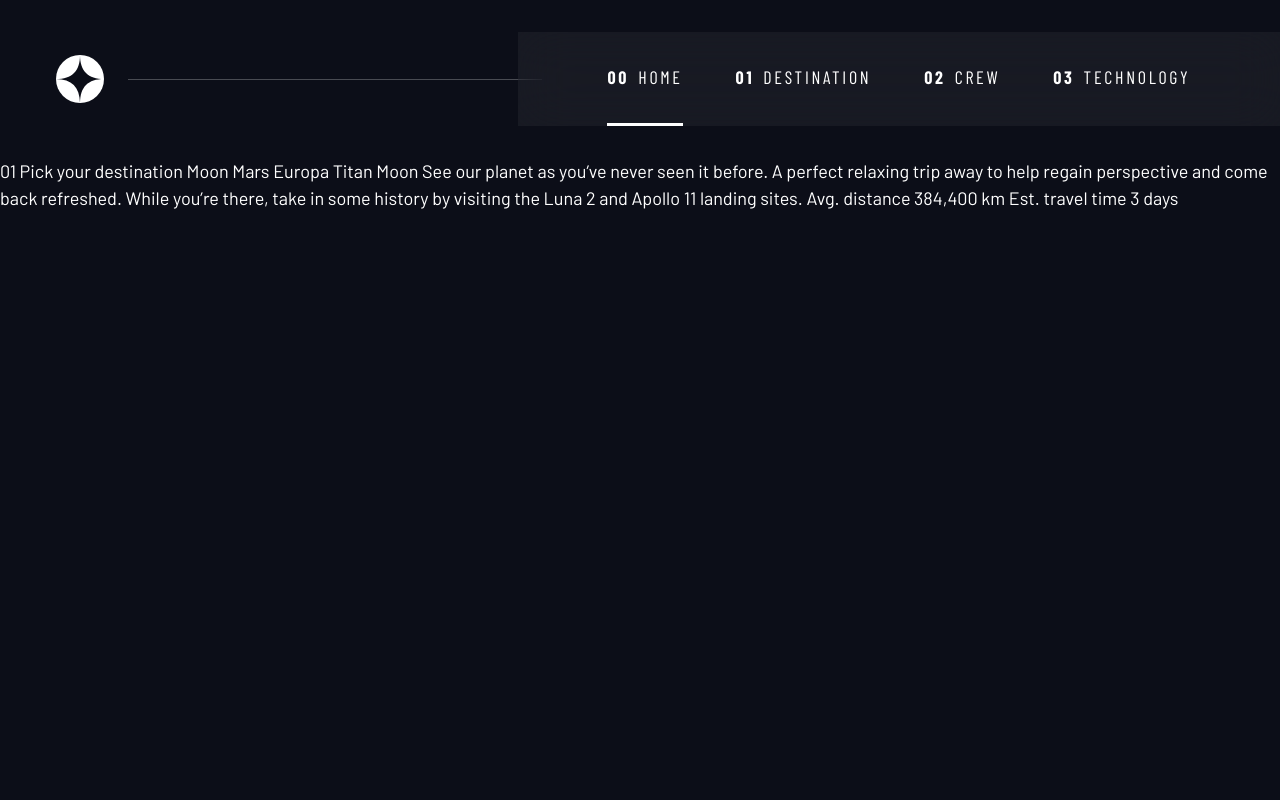
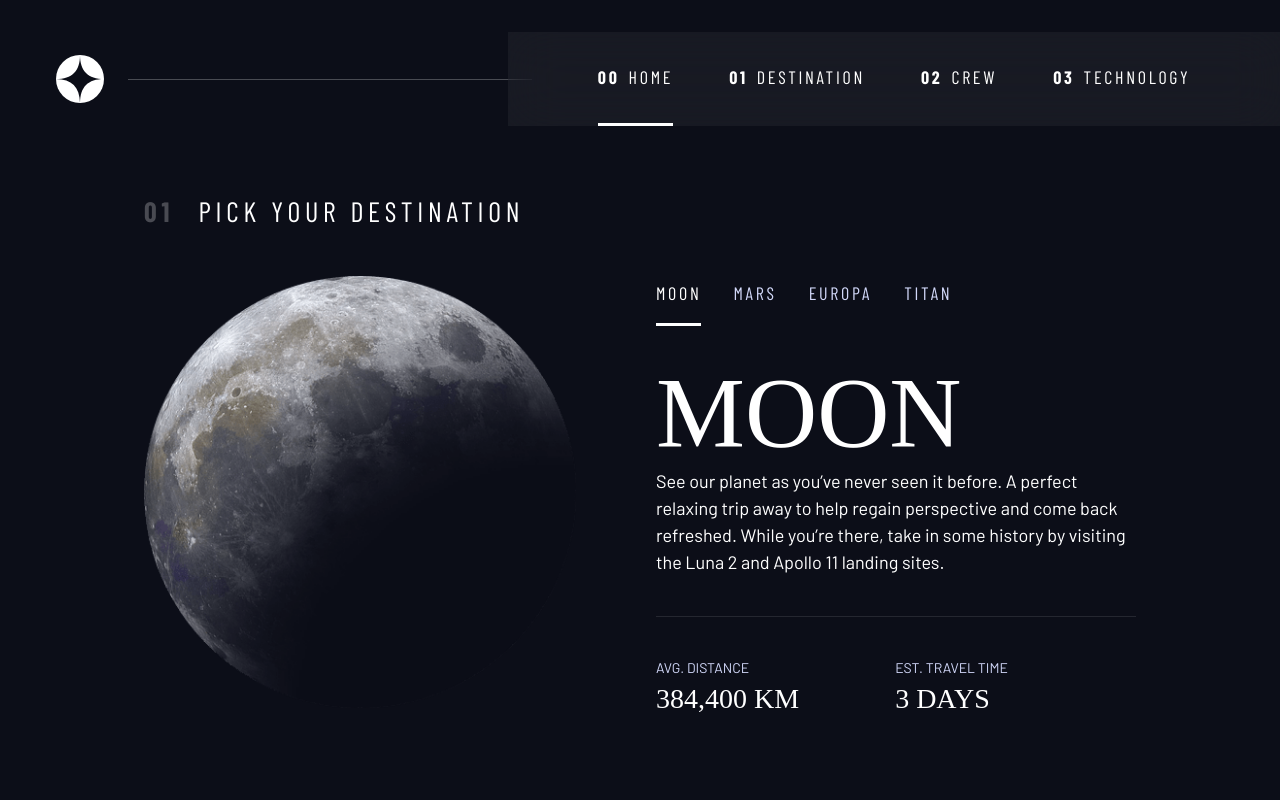
Before and after one commit to Just9krish/Space-Tourism-Website, a plain HTML site: page starter-code/destination-moon.html in a window 1280 px wide. Drawn offline with nearby package versions, Linux system fonts and the light colour scheme; a web font is replaced by a local one.

Commit message:
working on destination page

```diff
--- a/starter-code/destination-moon.html
+++ b/starter-code/destination-moon.html
@@ -75,12 +75,61 @@
       </nav>
     </header>
 
-    <main id="main" class="grid-container-xxxxxx grid-container--destination">
-      01 Pick your destination Moon Mars Europa Titan Moon See our planet as
-      you’ve never seen it before. A perfect relaxing trip away to help regain
-      perspective and come back refreshed. While you’re there, take in some
-      history by visiting the Luna 2 and Apollo 11 landing sites. Avg. distance
-      384,400 km Est. travel time 3 days
+    <main id="main" class="grid-container grid-container--destination flow">
+      <h1 class="numbered-title">
+        <span aria-hidden="true">01</span> Pick your destination
+      </h1>
+
+      <img src="assets/destination/image-moon.png" alt="the moon" />
+
+      <div class="tab-list underline-indicators flex">
+        <button
+          aria-selected="true"
+          class="uppercase ff-sans-cond text-accent bg-dark letter-spacing-2"
+        >
+          Moon
+        </button>
+        <button
+          aria-selected="false"
+          class="uppercase ff-sans-cond text-accent bg-dark letter-spacing-2"
+        >
+          Mars
+        </button>
+        <button
+          aria-selected="false"
+          class="uppercase ff-sans-cond text-accent bg-dark letter-spacing-2"
+        >
+          Europa
+        </button>
+        <button
+          aria-selected="false"
+          class="uppercase ff-sans-cond text-accent bg-dark letter-spacing-2"
+        >
+          Titan
+        </button>
+      </div>
+
+      <article class="destination-info">
+        <h2 class="fs-800 uppercase ff-serif">Moon</h2>
+
+        <p>
+          See our planet as you’ve never seen it before. A perfect relaxing trip
+          away to help regain perspective and come back refreshed. While you’re
+          there, take in some history by visiting the Luna 2 and Apollo 11
+          landing sites.
+        </p>
+
+        <div class="destination-meta flex">
+          <div>
+            <h3 class="text-accent fs-200 uppercase">Avg. distance</h3>
+            <p class="ff-serif uppercase">384,400 km</p>
+          </div>
+          <div>
+            <h3 class="text-accent fs-200 uppercase">Est. travel time</h3>
+            <p class="ff-serif uppercase">3 days</p>
+          </div>
+        </div>
+      </article>
     </main>
   </body>
 </html>
--- a/starter-code/index.css
+++ b/starter-code/index.css
@@ -13,7 +13,7 @@
     --fs-800: 3.5rem;
     --fs-700: 1.5rem;
     --fs-600: 1rem;
-    --fs-500: 1.75rem;
+    --fs-500: 1rem;
     --fs-400: 0.9375rem;
     --fs-300: 1rem;
     --fs-200: 0.875rem;
@@ -29,6 +29,7 @@
         --fs-800: 5rem;
         --fs-700: 2.5rem;
         --fs-600: 1.5rem;
+        --fs-500: 1.25rem;
         --fs-400: 1rem;
     }
 }
@@ -39,23 +40,26 @@
         --fs-800: 6.25rem;
         --fs-700: 3.5rem;
         --fs-600: 2rem;
+        --fs-500: 1.75rem;
         --fs-400: 1.125rem;
     }
 }
+
 
 /* ------------------- */
 /* Reset               */
 /* ------------------- */
 
+/* https://piccalil.li/blog/a-modern-css-reset/ */
+
 /* Box sizing */
-
 *,
 *::before,
 *::after {
     box-sizing: border-box;
 }
 
-/* Reset marigin */
+/* Reset margins */
 body,
 h1,
 h2,
@@ -78,18 +82,7 @@ p {
     font-weight: 400;
 }
 
-/* Reset list style */
-ol,
-ul {
-    list-style: none;
-}
-
-/* Reset links style */
-a {
-    text-decoration: none;
-}
-
-/* setup body */
+/* set up the body */
 body {
     font-family: var(--ff-sans-normal);
     font-size: var(--fs-400);
@@ -106,8 +99,7 @@ body {
 
 /* make images easier to work with */
 img,
-picutre,
-iframe {
+picutre {
     max-width: 100%;
     display: block;
 }
@@ -138,6 +130,8 @@ select {
 /* Utility classes     */
 /* ------------------- */
 
+/* general */
+
 .flex {
     display: flex;
     gap: var(--gap, 1rem);
@@ -152,56 +146,16 @@ select {
     display: block;
 }
 
-.flow>*+* {
-    margin-top: var(--spacing, 1rem);
+.flow>*:where(:not(:first-child)) {
+    margin-top: var(--flow-space, 1rem);
 }
-
-/* .container {
-    width: 90%;
-    margin: 0 auto;
-} */
 
 .container {
     padding-inline: 2em;
-    /* put padding on x-axis */
     margin-inline: auto;
-    /* put margin on x-axis */
     max-width: 80rem;
 }
 
-.grid-container {
-    display: grid;
-    text-align: center;
-    place-items: center;
-    padding-inline: 1rem;
-}
-
-.grid-container>* {
-    max-width: 50ch;
-}
-
-@media (min-width: 45em) {
-    .grid-container {
-        grid-template-columns: minmax(2rem, 1fr) repeat(2, minmax(0, 60rem)) minmax(2rem, 1fr);
-        column-gap: 2rem;
-        text-align: left;
-    }
-
-    .grid-container>*:first-child {
-        grid-column: 2;
-    }
-
-    .grid-container>*:last-child {
-        grid-column: 3;
-    }
-
-    .grid-container--home {
-        padding-bottom: max(6rem, 20vh);
-        align-items: flex-end;
-    }
-}
-
-/* for the visually impraired people */
 .sr-only {
     position: absolute;
     width: 1px;
@@ -218,8 +172,8 @@ select {
 .skip-to-content {
     position: absolute;
     z-index: 9999;
-    background: hsl( var(--clr-white) );
-    color: hsl( var(--clr-dark) );
+    background: hsl(var(--clr-white));
+    color: hsl(var(--clr-dark));
     padding: .5em 1em;
     margin-inline: auto;
     transform: translateY(-100%);
@@ -230,20 +184,8 @@ select {
     transform: translateY(0);
 }
 
-.box {
-    background: lightblue;
-    padding: 3rem;
-}
+/* colors */
 
-.call-to-action {
-    --gap: 2rem;
-    background: pink;
-    padding: 2rem;
-    border-radius: 1rem;
-}
-
-
-/* colors */
 .bg-dark {
     background-color: hsl(var(--clr-dark));
 }
@@ -357,26 +299,26 @@ select {
 
 .large-button {
     font-size: 2rem;
-    padding: 0 2em;
-    display: inline-grid;
-    aspect-ratio: 1;
-    border-radius: 50%;
-    place-items: center;
     position: relative;
     z-index: 1;
+    display: inline-grid;
+    place-items: center;
+    padding: 0 2em;
+    border-radius: 50%;
+    aspect-ratio: 1;
+    text-decoration: none;
 }
 
 .large-button::after {
-    content: "";
+    content: '';
     position: absolute;
+    z-index: -1;
     width: 100%;
     height: 100%;
-    z-index: -1;
+    background: hsl(var(--clr-white) / .1);
     border-radius: 50%;
-    background-color: hsl(var(--clr-white) / .25);
     opacity: 0;
-    transition: transform 800ms ease-in-out,
-        opacity 400ms ease-in-out;
+    transition: opacity 500ms linear, transform 750ms ease-in-out;
 }
 
 .large-button:hover::after,
@@ -385,8 +327,7 @@ select {
     transform: scale(1.5);
 }
 
-
-/* Primary header */
+/* primary-header */
 
 .logo {
     margin: 1.5rem clamp(1.5rem, 5vw, 3.5rem);
@@ -398,20 +339,13 @@ select {
 }
 
 .primary-navigation {
-    --gap: clamp(1.4rem, 5vw, 3.3rem);
+    --gap: clamp(1.5rem, 5vw, 3.5rem);
     --underline-gap: 2rem;
     list-style: none;
     padding: 0;
     margin: 0;
-    background: hsl(var(--clr-dark) / 0.95);
-    /* backdrop-filter: blur(1.5rem); */
-}
-
-@supports (backdrop-filter: blur(1rem)) {
-    .primary-navigation {
-        background: hsl(var(--clr-white) / 0.05);
-        backdrop-filter: blur(1.5rem);
-    }
+    background: hsl(var(--clr-white) / 0.05);
+    backdrop-filter: blur(1.5rem);
 }
 
 .primary-navigation a {
@@ -427,46 +361,46 @@ select {
     display: none;
 }
 
-@media (max-width: 35em) {
+@media (max-width: 35rem) {
     .primary-navigation {
-        --underline-gap: 0.5rem;
+        --underline-gap: .5rem;
+        position: fixed;
+        z-index: 1000;
+        inset: 0 0 0 30%;
         list-style: none;
+        padding: min(20rem, 15vh) 2rem;
+        margin: 0;
         flex-direction: column;
-        position: fixed;
-        inset: 0 0 0 20%;
-        padding: min(20rem, 15vh);
-        margin: 0;
-        z-index: 1000;
         transform: translateX(100%);
-        transition: transform 0.85s ease-in-out;
+        transition: transform 500ms ease-in-out;
+    }
+
+    .primary-navigation[data-visible="true"] {
+        transform: translateX(0);
     }
 
     .primary-navigation.underline-indicators>.active {
         border: 0;
     }
 
-    .primary-navigation[data-is-visible="true"] {
-        transform: translateX(0);
-    }
-
     .mobile-nav-toggle {
         display: block;
         position: absolute;
         z-index: 2000;
+        right: 1rem;
+        top: 2rem;
         background: transparent;
         background-image: url(./assets/shared/icon-hamburger.svg);
+        background-repeat: no-repeat;
+        background-position: center;
         width: 1.5rem;
         aspect-ratio: 1;
-        background-repeat: no-repeat;
-        background-position: center;
+        border: 0;
         cursor: pointer;
-        border: 0;
-        top: 2rem;
-        right: 1rem;
     }
 
     .mobile-nav-toggle[aria-expanded="true"] {
-        background-image: url(./assets/shared/icon-close.svg)
+        background-image: url(./assets/shared/icon-close.svg);
     }
 
     .mobile-nav-toggle:focus-visible {
@@ -482,32 +416,35 @@ select {
     }
 }
 
-@media (min-width: 35em) and (max-width: 45em) {
+@media (min-width: 35em) and (max-width: 44.999em) {
     .primary-navigation a>span {
         display: none;
     }
 }
 
 @media (min-width: 45em) {
-    .primary-header::before {
+
+    .primary-header::after {
         content: '';
         display: block;
         position: relative;
         height: 1px;
         width: 100%;
-        background: hsl(var(--clr-white) / 0.25);
+        margin-right: -2.5rem;
+        background: hsl(var(--clr-white) / .25);
         order: 1;
-        margin-right: -2.5rem;
     }
 
-    nav{
+    nav {
         order: 2;
     }
 
     .primary-navigation {
         margin-block: 2rem;
     }
+
 }
+
 
 .underline-indicators>* {
     cursor: pointer;
@@ -548,55 +485,137 @@ select {
     background-color: hsl(var(--clr-white) / 1);
 }
 
-.number-indicators>* {
-    cursor: pointer;
-    border: 1px solid hsl(var(--clr-white) / .25);
-    border-radius: 50%;
-    aspect-ratio: 1;
-    padding: 0.85em;
-    place-content: center;
-    display: grid;
-}
 
-.number-indicators>*+* {
-    margin-top: 1.5rem;
-}
-
-.number-indicators>*:hover,
-.number-indicators>*:focus {
-    border-color: hsl(var(--clr-white) / .5);
-}
-
-.number-indicators>[aria-selected="true"] {
-    background-color: hsl(var(--clr-white) / 1);
-    color: hsl(var(--clr-dark));
-}
-
-
-/* ------------------- */
-/* Page specific       */
-/* ------------------- */
+/* ----------------------------- */
+/* Page specific background      */
+/* ----------------------------- */
 body {
     background-size: cover;
     background-position: bottom center;
 }
 
 /* home */
-
 .home {
     background-image: url(./assets/home/background-home-mobile.jpg);
 }
 
-@media (min-width: 35em) {
+@media (min-width: 35rem) {
     .home {
         background-position: center center;
         background-image: url(./assets/home/background-home-tablet.jpg);
     }
 }
 
-@media (min-width: 45em) {
+@media (min-width: 45rem) {
     .home {
-
         background-image: url(./assets/home/background-home-desktop.jpg);
     }
 }
+
+/* ----------------------------- */
+/* Layout                        */
+/* ----------------------------- */
+
+
+.grid-container {
+    text-align: center;
+    display: grid;
+    place-items: center;
+    padding-inline: 1rem;
+    padding-bottom: 4rem;
+}
+
+.grid-container * {
+    max-width: 50ch;
+}
+
+.numbered-title {
+    grid-area: title;
+}
+
+/* destination layout */
+
+.grid-container--destination {
+    --flow-space: 2rem;
+    grid-template-areas:
+        'title'
+        'image'
+        'tabs'
+        'content';
+}
+
+.grid-container--destination>img {
+    grid-area: image;
+    max-width: 60%;
+}
+
+.grid-container--destination>.tab-list {
+    grid-area: tabs;
+}
+
+.grid-container--destination>.destination-info {
+    grid-area: content;
+}
+
+.destination-meta p {
+    font-size: 1.75rem;
+}
+
+.destination-meta {
+    flex-direction: column;
+    border-top: 1px solid hsl(var(--clr-white) / .1);
+    padding-top: 2.5rem;
+    margin-top: 2.5rem;
+}
+
+@media (min-width: 35em) {
+    .numbered-title {
+        justify-self: start;
+        margin-top: 2rem;
+    }
+
+    .destination-meta {
+        flex-direction: row;
+        justify-content: space-evenly;
+    }
+}
+
+@media (min-width: 45em) {
+    .grid-container {
+        text-align: left;
+        column-gap: var(--container-gap, 2rem);
+        grid-template-columns: minmax(1rem, 1fr) repeat(2, minmax(0, 30rem)) minmax(1rem, 1fr);
+    }
+
+    .grid-container--home {
+        padding-bottom: max(6rem, 20vh);
+        align-items: end;
+    }
+
+    .grid-container--home>*:first-child {
+        grid-column: 2;
+    }
+
+    .grid-container--home>*:last-child {
+        grid-column: 3;
+    }
+
+    .grid-container--destination {
+        grid-template-areas:
+            '. title title .'
+            '. image tabs .'
+            '. image content .';
+        justify-items: start;
+        align-content: start;
+    }
+
+    .grid-container--destination>img {
+        max-width: 90%;
+    }
+
+    .destination-meta {
+        justify-content: start;
+        --gap: 6rem
+    }
+
+}
--- a/starter-code/index.js
+++ b/starter-code/index.js
@@ -11,4 +11,4 @@ mobileNavToggle.addEventListener("click", () => {
     primaryNavigation.setAttribute("data-is-visible", false);
     mobileNavToggle.setAttribute("aria-expanded", false);
   }
-});
+})
```
